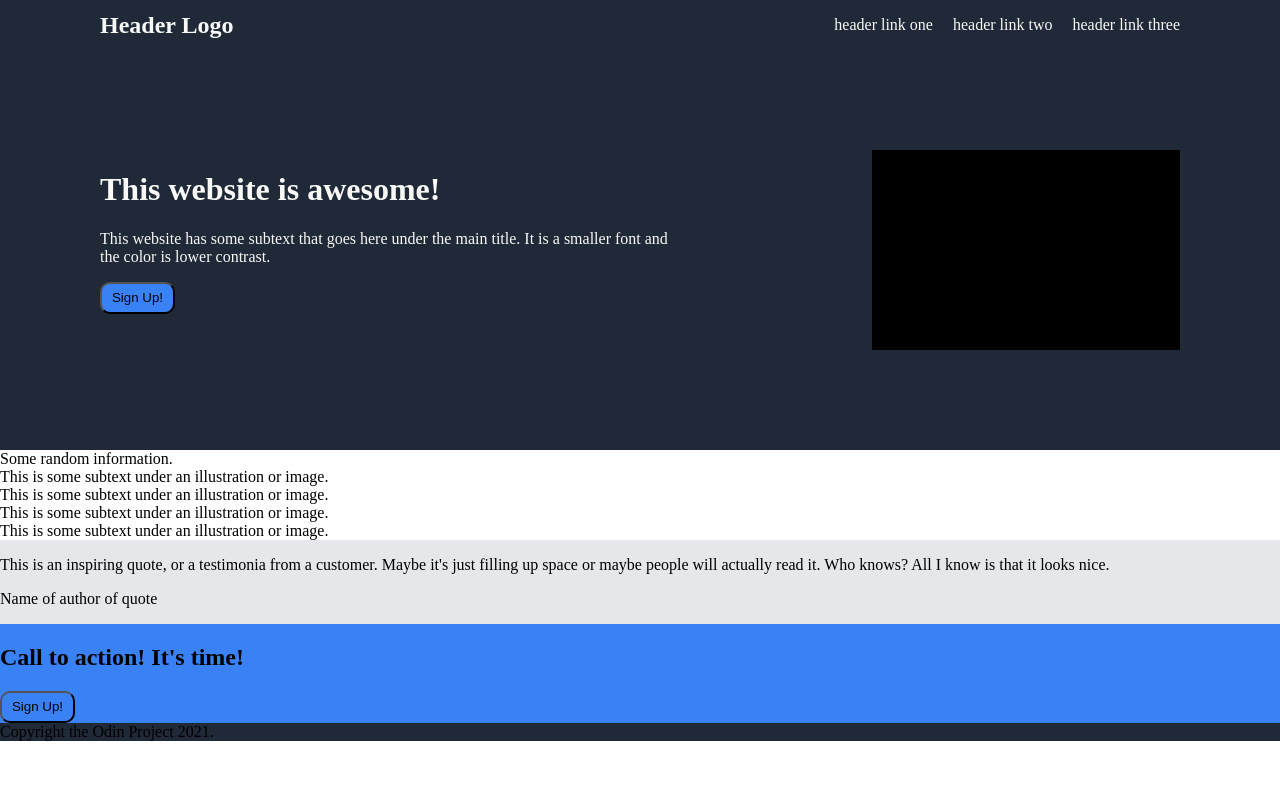
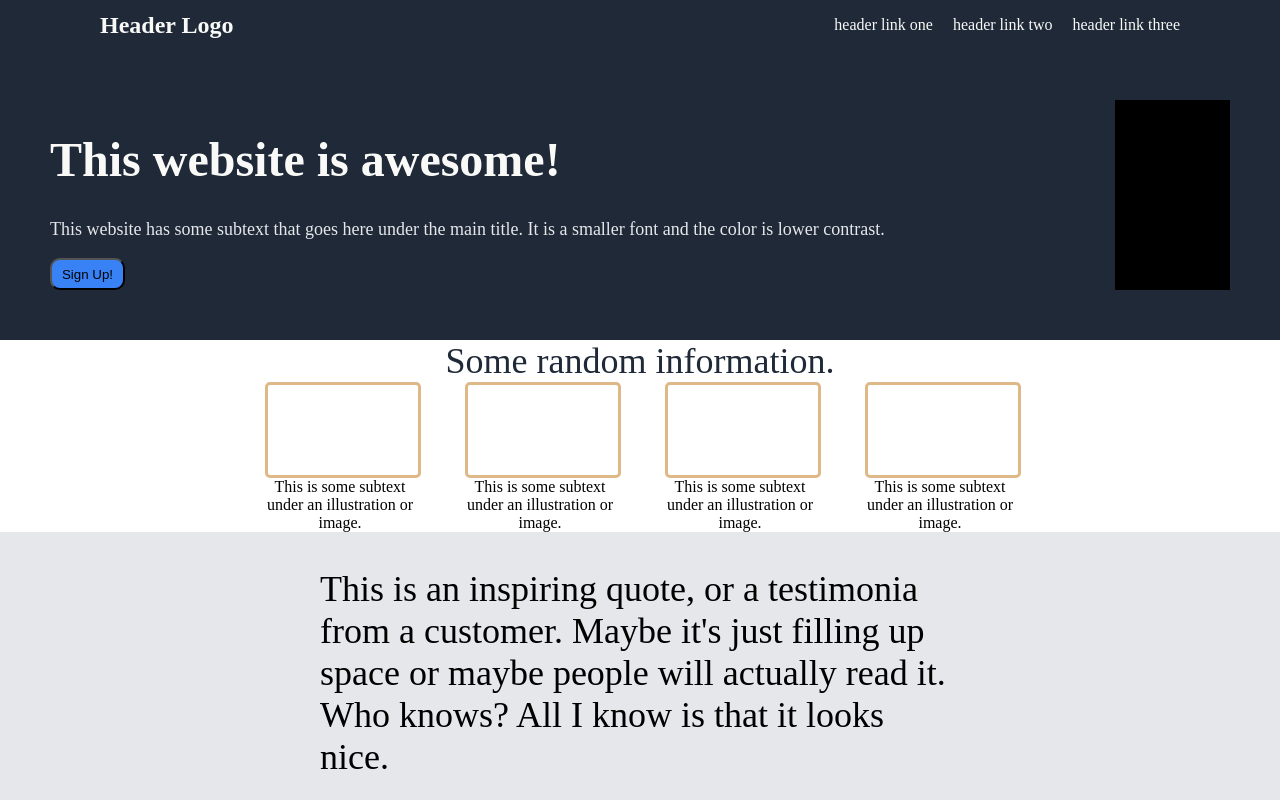
Before and after one commit to jmcgallia/odin-landing-page, a plain HTML site: page index.html in a window 1280 px wide. Shown: the top 800 px of the page. Drawn offline with Linux system fonts and the light colour scheme.

Commit message:
Update HTML and CSS.

```diff
--- a/index.html
+++ b/index.html
@@ -31,6 +31,7 @@
 
     <div class="card-section">
         <div class="card-section-title">Some random information.</div>
+        <div class="card-container">
             <div class="cards">
                 <div class="card">
                     <div class="card-image"></div>
@@ -50,12 +51,13 @@
                 </div>
             </div>
         </div>
+    </div>
 
     <div class="quote-area">
         <p>This is an inspiring quote, or a testimonia from a customer. Maybe it's just filling
             up space or maybe people will actually read it. Who knows? All I know is that it looks nice.
         </p>
-        <p>Name of author of quote </p>
+        <p class="quote-author">Name of author of quote </p>
     </div>
 
     <div class="action-area">
--- a/style.css
+++ b/style.css
@@ -3,6 +3,7 @@ body {
     margin: 0;
     display: flex;
     flex-direction: column;
+    height: 100vh;
 }
 
 .header,
@@ -16,8 +17,20 @@ body {
     background-color: #3882F6;
 }
 
-.quote-area {
-    background-color: #E5E7EB;
+h1 {
+    font-size: 48px;
+    font-weight: 800;
+    color: #F9FAF8;
+}
+
+.sign-up p {
+    font-size: 18px;
+    color: #E5E7EB
+}
+
+.main-title-image {
+    background-color: black;
+    flex: 1 1 auto;
 }
 
 .header {
@@ -34,7 +47,9 @@ body {
 
 .sign-up {
     color: #F9FAF8;
+    flex: 2 1 auto;
 }
+
 
 ul,
 .header-name {
@@ -52,20 +67,72 @@ li {
 
 .main-title {
     display: flex;
-    padding: 100px;
+    padding: 50px;
     /*justify-content: space-between;*/
 
 }
 
-.main-title-image {
-    background-color: black;
-    height: 200px;
-    width: 400px;
-    margin-left: 200px;
-}
+
 
 button {
     width: 75px;
     height: 32px;
     border-radius: 10px;
 }
+
+.card-section {
+    display: flex;
+    flex-direction: column;
+    align-items: center;
+}
+
+.cards {
+    display: flex;
+    justify-content: center;
+    gap: 50px;
+
+}
+.card-section-title {
+    font-size: 36px;
+    font-weight: extra-bold;
+    color: #1F2937;
+}
+.card {
+
+    flex-basis: 0;
+    flex-grow: 0;
+    flex-basis: auto;
+    display: flex;
+    flex-direction: column;
+    width: 150px;
+    height: 150px;
+}
+
+.card-image {
+    border-style: solid;
+    border-color: burlywood;
+    border-radius: 5px;
+    width: 100%;
+    height: 80%;
+}
+
+.quote-area {
+    background-color: #E5E7EB;
+    display: flex;
+    flex-direction: column;
+    align-items: center;
+}
+
+.card-text {
+    text-align: center;
+}
+
+.quote-area p {
+    font-size: 36px;
+    font-weight: light;
+    width: 50%;
+}
+
+.quote-author {
+    margin-left: auto;
+}
```
Lines whose indentation alone changed are shown as unchanged.
